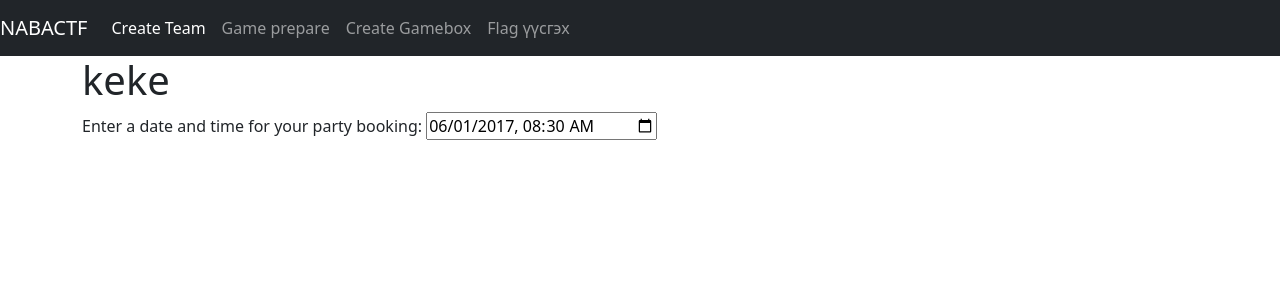
After one commit to Hapaa16/awd_mongol, a Django app: page /god/prepare/ in a window 1280 px wide. The commit adds this page. Shown: the top 300 px of the page. Run offline with Django 3.2, Linux system fonts and the light colour scheme.

Commit message:
flag ssh etc

```diff
--- a/admin_side/views.py
+++ b/admin_side/views.py
@@ -6,8 +6,8 @@ from django.contrib.auth import authenticate, login, logout
 from django.contrib import messages
 from .models import Gamebox, Flag, UserToken
 import secrets
-# Create your views here.
 from django.contrib.auth.decorators import user_passes_test
+from ssh_handle import ssh_handler
 def index(request):
     form = AuthenticationForm()
     if request.method == "POST":
@@ -60,5 +60,14 @@ def flag_generate(request):
     print('flag generate')
     return redirect('flag_uusgelt')
 def game_start(request):
+    all_boxes = Gamebox.objects.all()
+    flag = Flag.objects.all()
+    command = "echo '"+ flag[1].flags+"' > /flag"
+    for box in all_boxes:
+        ssh_handler(box.ip, box.ssh_user, box.ssh_password, command, box.ssh_port)
+        print(box.id)
     print('GAME STARTED !!!')
     return redirect('flag_uusgelt')
+def prepare_page(request):
+    context={}
+    return render(request, 'game_prepare.html', context)
--- a/attack_defence/urls.py
+++ b/attack_defence/urls.py
@@ -19,7 +19,7 @@ from django.conf.urls import static
 from django.urls import path, include
 
 from main.views import index, register, logout_page
-from admin_side.views import index as index_admin, Gamebox_page, Flag_page, flag_generate, game_start
+from admin_side.views import index as index_admin, Gamebox_page, Flag_page, flag_generate, game_start, prepare_page
 urlpatterns = [
     path('', index, name='index'),
     path('admin/', admin.site.urls),
@@ -27,6 +27,7 @@ urlpatterns = [
     path('god/', index_admin, name='index_admin'),
     path('god/gamebox/', Gamebox_page, name='gamebox'),
     path('god/register/', register, name='bag_uusgelt'),
+    path('god/prepare/', prepare_page, name='prepare'),
     path('god/flag', Flag_page, name='flag_uusgelt'),
     path('god/flag/flaggen', flag_generate, name='flag_generate'),
     path('god/flag/gamestart', game_start, name='gamestart'),
--- a/templates/admin_base.html
+++ b/templates/admin_base.html
@@ -20,6 +20,7 @@
     <div class="collapse navbar-collapse" id="navbarNavAltMarkup">
       <div class="navbar-nav">
         <a class="nav-item nav-link active" href="{% url 'bag_uusgelt'%}">Create Team</span></a>
+        <a class="nav-item nav-link" href="{% url 'prepare' %}">Game prepare</a>
         <a class="nav-item nav-link" href="{% url 'gamebox' %}">Create Gamebox</a>
         <a class="nav-item nav-link" href="{% url 'flag_uusgelt' %}">Flag үүсгэх</a>
       </div>
--- /dev/null
+++ b/templates/game_prepare.html
@@ -0,0 +1,13 @@
+{% extends 'admin_base.html' %}
+
+{%block title %}game prepare{%endblock%}
+
+{%block content%}
+<h1>keke</h1>
+<div>
+<form method="POST">
+    <label for="party">Enter a date and time for your party booking:</label>
+    <input id="party" type="datetime-local" name="partydate" value="2017-06-01T08:30">
+</form>
+</div>
+{%endblock%}
```
Also changed, not shown: ssh_handle.py (added, +9 -0 lines), db.sqlite3.
